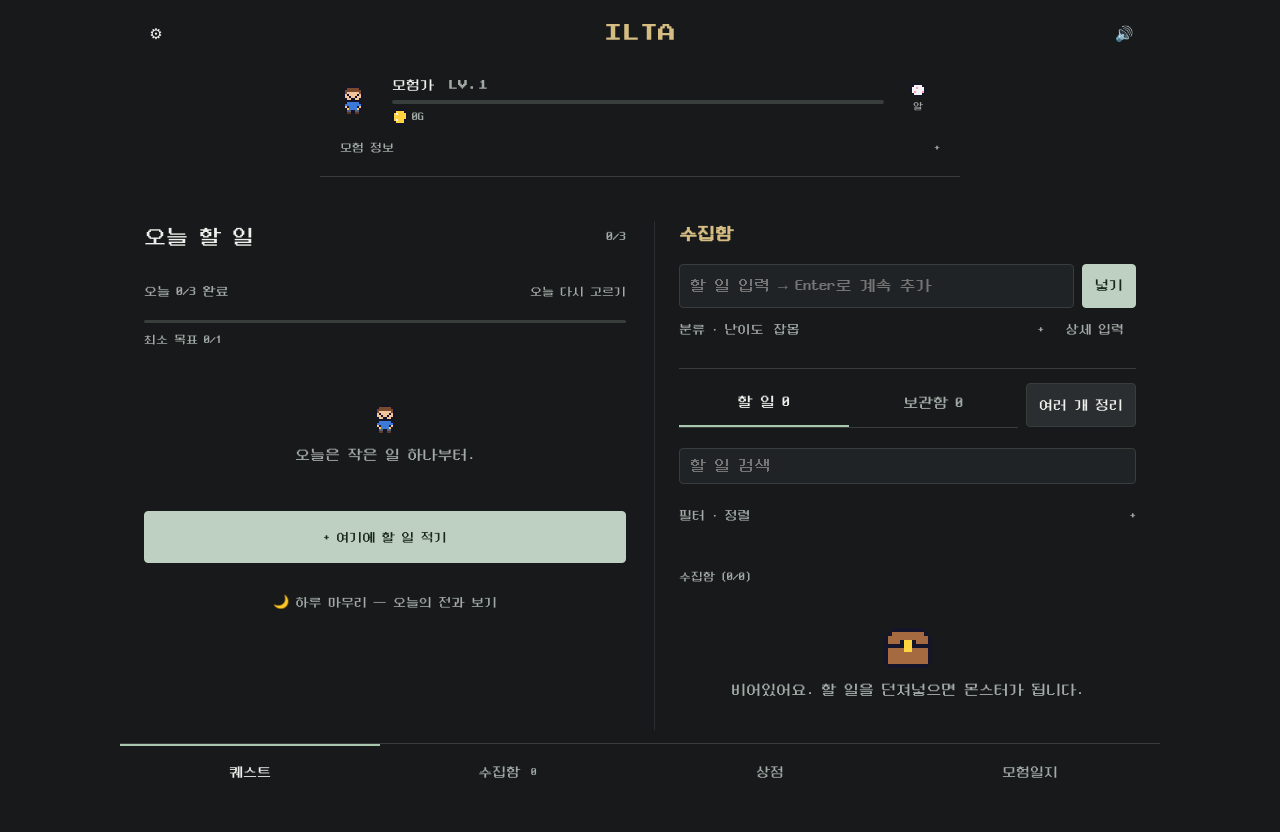
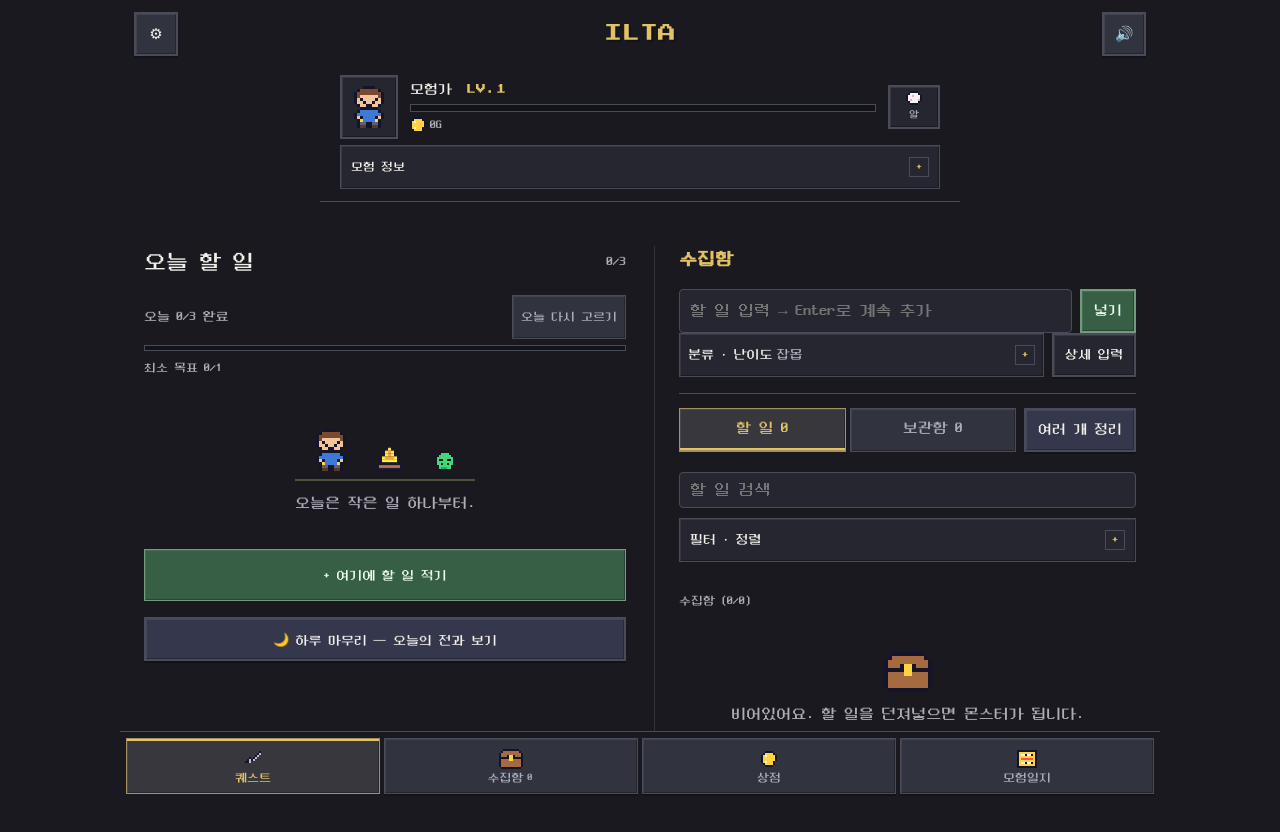
Before and after one commit to sbp37/ilta, a React (Vite) app: page / in a window 1280 px wide. Both pictures are taken after a click on the button "모험 시작". Shown: the top 832 px of the page. Before the commit the page ends 811 px from the top, so only its background shows below. Built offline with nearby package versions, Linux system fonts and the light colour scheme.

Commit message:
Restore pixel-game charm with clear menu controls

```diff
--- a/index.html
+++ b/index.html
@@ -3,7 +3,7 @@
   <head>
     <meta charset="UTF-8" />
     <meta name="viewport" content="width=device-width, initial-scale=1.0" />
-    <meta name="theme-color" content="#17191b" />
+    <meta name="theme-color" content="#19191f" />
     <meta name="apple-mobile-web-app-capable" content="yes" />
     <meta name="apple-mobile-web-app-title" content="ILTA" />
     <title>ILTA — 일타 · 할일 처치 RPG</title>
--- a/src/App.tsx
+++ b/src/App.tsx
@@ -794,30 +794,46 @@ export default function App() {
           className={`tab ${tab === 'quest' ? 'tab-on' : ''}`}
           onClick={() => goTab('quest')}
         >
-          퀘스트
-          {state.active.length > 0 && <span className="tab-badge">{state.active.length}</span>}
+          <span className="tab-icon">
+            <Pixel name="sword" size={2} />
+          </span>
+          <span className="tab-label">
+            퀘스트
+            {state.active.length > 0 && <span className="tab-badge">{state.active.length}</span>}
+          </span>
         </button>
         <button
           aria-current={tab === 'pool' ? 'page' : undefined}
           className={`tab ${tab === 'pool' ? 'tab-on' : ''}`}
           onClick={() => goTab('pool')}
         >
-          수집함
-          <span className="tab-badge">{state.pool.length}</span>
+          <span className="tab-icon">
+            <Pixel name="chest" size={2} />
+          </span>
+          <span className="tab-label">
+            수집함
+            <span className="tab-badge">{state.pool.length}</span>
+          </span>
         </button>
         <button
           aria-current={tab === 'shop' ? 'page' : undefined}
           className={`tab ${tab === 'shop' ? 'tab-on' : ''}`}
           onClick={() => goTab('shop')}
         >
-          상점
+          <span className="tab-icon">
+            <Pixel name="coin" size={2} />
+          </span>
+          <span className="tab-label">상점</span>
         </button>
         <button
           aria-current={tab === 'journal' ? 'page' : undefined}
           className={`tab ${tab === 'journal' ? 'tab-on' : ''}`}
           onClick={() => goTab('journal')}
         >
-          모험일지
+          <span className="tab-icon">
+            <Pixel name="ticket" size={2} />
+          </span>
+          <span className="tab-label">모험일지</span>
         </button>
       </nav>
 
--- a/src/components/Header.tsx
+++ b/src/components/Header.tsx
@@ -46,7 +46,7 @@ export function Header({
       <div className="hero-col">
         <button className="hero-box hero-btn" title="눌러서 용사 꾸미기" onClick={onHeroClick}>
           <Hero
-            size={2}
+            size={3}
             palette={heroPalette(state)}
             equipped={equipped}
             variant={heroSprite(state.heroClass)}
--- a/src/components/QuestBoard.tsx
+++ b/src/components/QuestBoard.tsx
@@ -202,7 +202,11 @@ export function QuestBoard({
 
       {active.length === 0 && (
         <div className="empty-scene">
-          <Hero size={2} palette={heroPal} equipped={equipped} variant={heroVariant} />
+          <div className="camp-scene">
+            <Hero size={3} palette={heroPal} equipped={equipped} variant={heroVariant} />
+            <Pixel name="campfire" size={3} className="flicker" />
+            <Pixel name="slime" size={2} className="bob" />
+          </div>
           <div className="dim">
             {doneToday > 0 ? '오늘도 한 걸음 나아갔어요.' : '오늘은 작은 일 하나부터.'}
           </div>
@@ -253,6 +257,7 @@ export function QuestBoard({
           return (
             <details className={`raid-details ${final ? 'raid-final' : ''}`}>
               <summary>
+                <Pixel name={boss} size={1} />
                 <span>
                   {final ? '챕터 보스' : '주간 보스'} · {MONSTER_NAMES[boss]}
                 </span>
--- a/src/components/Shop.tsx
+++ b/src/components/Shop.tsx
@@ -175,7 +175,7 @@ export function Shop({
       </nav>
       <section className="shop-section" hidden={view !== 'rewards'} aria-label="내 보상">
         <div className="pixel-panel shopkeeper">
-          <Pixel name="npc" size={2} />
+          <Pixel name="npc" size={3} />
           <div className="bubble">{line}</div>
         </div>
 
--- a/src/styles.css
+++ b/src/styles.css
@@ -1,15 +1,16 @@
 :root {
-  --bg: #17191b;
-  --panel: #202325;
-  --panel2: #2a2e30;
-  --ink: #141618;
-  --text: #edf0eb;
-  --dim: #a1aaa5;
-  --line: #383e3b;
-  --green: #a9c6af;
-  --gold: #d4bc82;
-  --red: #d49a96;
-  --purple: #b8abc9;
+  --bg: #19191f;
+  --panel: #252630;
+  --panel2: #31333f;
+  --ink: #121318;
+  --text: #f1f0e9;
+  --dim: #acadb9;
+  --line: #494b59;
+  --green: #8fc89d;
+  --gold: #e3c265;
+  --red: #d99a9a;
+  --purple: #b7a4ce;
+  --bevel: inset 1px 1px 0 #ffffff14, inset -1px -1px 0 #00000045;
 }
 
 /* Daily work controls keep the existing pixel palette and assets. */
@@ -561,8 +562,11 @@ body {
   right: 14px;
   top: 12px;
   font-size: 15px;
-  background: transparent;
-  border: 1px solid transparent;
+  background: var(--panel2);
+  border: 2px solid var(--line);
+  box-shadow:
+    var(--bevel),
+    0 2px 0 var(--ink);
   padding: 4px 7px;
   cursor: pointer;
   color: var(--text);
@@ -723,7 +727,8 @@ body {
 .pixel-panel {
   background: var(--panel);
   border: 1px solid var(--line);
-  border-radius: 4px;
+  border-radius: 0;
+  box-shadow: var(--bevel);
 }
 
 .btn {
@@ -731,8 +736,11 @@ body {
   font-size: 14px;
   color: var(--text);
   background: var(--panel2);
-  border: 1px solid var(--line);
-  border-radius: 4px;
+  border: 2px solid var(--line);
+  border-radius: 0;
+  box-shadow:
+    var(--bevel),
+    0 2px 0 var(--ink);
   min-height: 44px;
   padding: 8px 12px;
   cursor: pointer;
@@ -745,6 +753,7 @@ body {
 
 .btn:active {
   transform: translateY(1px);
+  box-shadow: inset 1px 1px 0 #00000040;
 }
 
 .btn:disabled {
@@ -754,23 +763,23 @@ body {
 }
 
 .btn-go {
-  background: #bed0c2;
-  border-color: #bed0c2;
-  color: #18271d;
+  background: #375f46;
+  border-color: #749a7b;
+  color: #f0fff3;
 }
 
 .btn-sub {
-  background: var(--panel2);
+  background: #35384d;
 }
 
 .btn-ghost {
-  background: transparent;
-  color: var(--dim);
+  background: var(--panel);
+  color: var(--text);
 }
 
 .btn-gold {
-  background: var(--panel2);
-  color: var(--text);
+  background: #423e30;
+  color: #ead698;
 }
 
 .btn-big {
@@ -790,8 +799,9 @@ body {
 }
 
 .hero-box {
-  background: transparent;
-  border: 1px solid transparent;
+  background: var(--panel);
+  border: 2px solid var(--line);
+  box-shadow: var(--bevel);
   padding: 6px;
 }
 
@@ -809,22 +819,23 @@ body {
 .lv-badge {
   font-family: 'Press Start 2P', monospace;
   font-size: 10px;
-  color: var(--dim);
+  color: var(--gold);
   background: transparent;
   padding: 3px 6px;
 }
 
 .xp-bar {
-  height: 4px;
-  background: var(--line);
-  border: 0;
-  border-radius: 2px;
+  height: 8px;
+  background: var(--ink);
+  border: 1px solid var(--line);
+  border-radius: 0;
   overflow: hidden;
 }
 
 .xp-fill {
   height: 100%;
-  background: #849d89;
+  background: var(--green);
+  box-shadow: inset 0 -2px 0 #00000025;
   transition: width 0.3s steps(8);
 }
 
@@ -841,8 +852,9 @@ body {
 }
 
 .pet-box {
-  background: transparent;
-  border: 1px solid transparent;
+  background: var(--panel);
+  border: 2px solid var(--line);
+  box-shadow: var(--bevel);
   padding: 6px 8px;
   display: flex;
   flex-direction: column;
@@ -914,7 +926,8 @@ body {
 .quest-card {
   background: var(--panel);
   border: 1px solid var(--line);
-  border-radius: 4px;
+  border-radius: 0;
+  box-shadow: var(--bevel);
   padding: 14px;
   animation: pop-in 0.18s steps(3);
 }
@@ -1143,7 +1156,9 @@ body {
 
 .empty-slot {
   border: 1px solid var(--line);
-  border-radius: 4px;
+  border-radius: 0;
+  background: var(--panel);
+  box-shadow: var(--bevel);
   color: var(--dim);
   text-align: center;
   padding: 14px;
@@ -1252,7 +1267,8 @@ body {
   color: var(--text);
   background: transparent;
   border: 1px solid var(--line);
-  border-radius: 4px;
+  border-radius: 0;
+  box-shadow: var(--bevel);
   padding: 8px 12px;
   cursor: pointer;
   display: inline-flex;
@@ -1440,10 +1456,11 @@ body {
   font-size: 13px;
   width: 30px;
   height: 30px;
-  background: transparent;
-  color: var(--dim);
-  border: 1px solid transparent;
-  border-radius: 4px;
+  background: var(--panel2);
+  color: var(--dim);
+  border: 1px solid var(--line);
+  border-radius: 0;
+  box-shadow: var(--bevel);
   cursor: pointer;
   flex-shrink: 0;
 }
@@ -1654,6 +1671,8 @@ body {
   background: var(--bg);
   position: sticky;
   bottom: 0;
+  gap: 4px;
+  padding: 6px;
 }
 
 .tab {
@@ -1661,30 +1680,48 @@ body {
   font-family: inherit;
   font-size: 14px;
   color: var(--dim);
-  background: transparent;
-  border: none;
+  background: var(--panel2);
+  border: 1px solid var(--line);
+  box-shadow:
+    var(--bevel),
+    0 2px 0 var(--ink);
   min-height: 56px;
-  padding: 12px 4px;
+  padding: 6px 2px;
   cursor: pointer;
   display: flex;
+  flex-direction: column;
   align-items: center;
   justify-content: center;
-  gap: 6px;
-}
-
-.tab:last-child {
-  border-right: none;
+  gap: 3px;
+  min-width: 0;
+}
+.tab-icon {
+  height: 20px;
+  display: flex;
+  align-items: center;
+  justify-content: center;
+}
+.tab-label {
+  display: inline-flex;
+  align-items: center;
+  gap: 2px;
+  white-space: nowrap;
+  font-size: 12px;
 }
 
 .tab-on {
-  color: var(--text);
-  box-shadow: inset 0 2px 0 0 var(--green);
+  color: var(--gold);
+  background: #37373d;
+  border-color: #a39160;
+  box-shadow:
+    inset 0 2px 0 var(--gold),
+    var(--bevel);
 }
 
 .tab-badge {
-  font-size: 11px;
-  color: var(--dim);
-  padding: 1px 5px;
+  font-size: 10px;
+  color: var(--dim);
+  padding: 0 2px;
 }
 
 .toast {
@@ -3070,9 +3107,9 @@ body[data-theme='sakura'] {
   min-height: 52px;
 }
 .empty-scene + .empty-slot {
-  border-color: #bed0c2;
-  background: #bed0c2;
-  color: #18271d;
+  border-color: #749a7b;
+  background: #375f46;
+  color: #f0fff3;
 }
 .hint {
   color: #a0a7c4;
@@ -3193,11 +3230,11 @@ body[data-theme='sakura'] {
   flex-wrap: wrap;
 }
 .tab-bar {
-  padding-bottom: env(safe-area-inset-bottom, 0px);
+  padding-bottom: max(6px, env(safe-area-inset-bottom, 0px));
   z-index: 30;
 }
 .timer-dock {
-  bottom: calc(68px + env(safe-area-inset-bottom, 0px));
+  bottom: calc(80px + env(safe-area-inset-bottom, 0px));
 }
 .toast {
   width: min(460px, calc(100% - 24px));
@@ -3228,10 +3265,10 @@ body[data-theme='sakura'] {
   margin-bottom: 10px;
 }
 
-/* Work stays prominent; supporting game information uses quiet disclosure rows. */
+/* Keep the task hierarchy while giving interactive controls a pixel-game shape. */
 .header {
   display: grid;
-  grid-template-columns: 40px minmax(0, 1fr) 44px;
+  grid-template-columns: 58px minmax(0, 1fr) 52px;
   gap: 6px 12px;
   margin-bottom: 20px;
   padding: 8px 20px 12px;
@@ -3260,7 +3297,9 @@ body[data-theme='sakura'] {
   min-height: 44px;
 }
 .hero-btn {
-  min-height: 44px;
+  min-height: 64px;
+  display: grid;
+  place-items: center;
 }
 .hero-details {
   grid-column: 1 / -1;
@@ -3281,9 +3320,13 @@ body[data-theme='sakura'] {
   align-items: center;
   gap: 10px;
   cursor: pointer;
-  color: var(--dim);
+  color: var(--text);
   font-size: 13px;
   list-style: none;
+  background: var(--panel);
+  border: 1px solid var(--line);
+  box-shadow: var(--bevel);
+  padding: 8px 10px;
 }
 .hero-details-body .streak-badge,
 .hero-details-body .freeze-badge {
@@ -3302,13 +3345,20 @@ body[data-theme='sakura'] {
   content: '+';
   margin-left: auto;
   flex-shrink: 0;
+  display: grid;
+  place-items: center;
+  width: 18px;
+  height: 18px;
+  border: 1px solid var(--line);
+  color: var(--gold);
+  line-height: 1;
 }
 .quiet-details[open] > summary::after,
 .raid-details[open] > summary::after {
   content: '−';
 }
 .hero-details > summary {
-  min-height: 32px;
+  min-height: 44px;
   font-size: 12px;
 }
 .content {
@@ -3332,9 +3382,10 @@ body[data-theme='sakura'] {
 }
 .daily-goal .pool-act {
   min-height: 44px;
-  padding: 4px 0 4px 8px;
-  border: 0;
-  background: transparent;
+  padding: 4px 8px;
+  border: 1px solid var(--line);
+  background: var(--panel2);
+  box-shadow: var(--bevel);
 }
 .daily-goal .minimum-goal {
   margin: 8px 0 0;
@@ -3342,25 +3393,26 @@ body[data-theme='sakura'] {
   font-size: 12px;
 }
 .goal-bar {
-  height: 3px;
+  height: 6px;
 }
 .quest-card[data-important='true'] {
   border-left: 2px solid var(--gold);
 }
 .quest-actions .btn-sub,
 .quest-actions .btn-ghost {
-  background: transparent;
-  border-color: transparent;
-  color: var(--dim);
+  background: var(--panel2);
+  border-color: var(--line);
+  color: var(--text);
 }
 .edit-link,
 .pool-act {
   border: 1px solid var(--line);
-  border-radius: 4px;
-  background: transparent;
+  border-radius: 0;
+  background: var(--panel2);
+  box-shadow: var(--bevel);
 }
 .edit-link {
-  border-color: transparent;
+  color: var(--text);
 }
 .strike-button,
 .split-task {
@@ -3382,12 +3434,15 @@ body[data-theme='sakura'] {
   background: transparent;
 }
 .raid-details {
-  border-top: 1px solid var(--line);
+  border: 0;
   margin-top: 8px;
 }
 .raid-details > summary {
   flex-wrap: wrap;
   padding-block: 12px;
+}
+.raid-details > summary > .pixel-sprite {
+  flex-shrink: 0;
 }
 .raid-details > summary > .dim {
   font-size: 11px;
@@ -3404,8 +3459,15 @@ body[data-theme='sakura'] {
 .review-btn {
   margin: 0;
   font-size: 13px;
-  border-color: transparent;
-  padding: 10px 0;
+  border-color: var(--line);
+  padding: 10px;
+}
+.draw-btn {
+  background: #423e30;
+  color: var(--gold);
+}
+.review-btn {
+  background: #35384d;
 }
 .entry-options .chip-row {
   margin-block: 8px;
@@ -3414,19 +3476,22 @@ body[data-theme='sakura'] {
   position: relative;
 }
 .entry-tools .entry-options > summary {
-  padding-right: 92px;
+  margin-right: 92px;
+  padding: 8px;
+  flex-wrap: wrap;
+  gap: 4px;
 }
 .entry-tools .detailed-add {
   position: absolute;
   top: 0;
   right: 0;
+  width: 84px;
 }
 .entry-options .chip-diff {
   padding: 8px;
 }
 .detailed-add {
-  border: 0;
-  padding-left: 0;
+  padding-inline: 8px;
   font-size: 13px;
 }
 .filter-options .filter-row {
@@ -3434,8 +3499,23 @@ body[data-theme='sakura'] {
 }
 .view-tabs .selected,
 .organize-toolbar .view-tabs [aria-selected='true'] {
-  color: var(--text);
-  border-bottom-color: var(--green);
+  color: var(--gold);
+  background: #37373d;
+  border-color: #a39160;
+  box-shadow:
+    inset 0 -2px 0 var(--gold),
+    var(--bevel);
+}
+.view-tabs {
+  border: 0;
+  gap: 4px;
+}
+.view-tabs button {
+  background: var(--panel2);
+  border: 1px solid var(--line);
+  box-shadow: var(--bevel);
+  padding-inline: 6px;
+  min-width: 0;
 }
 .shop-section {
   display: flex;
@@ -3456,13 +3536,19 @@ body[data-theme='sakura'] {
   padding-inline: 0;
 }
 .shopkeeper .bubble {
-  border: 0;
-  background: transparent;
-  color: var(--dim);
-  padding: 0;
+  border: 1px solid var(--line);
+  background: var(--panel);
+  color: var(--text);
+  padding: 10px 12px;
+  box-shadow: var(--bevel);
 }
 .shopkeeper .bubble::before {
-  display: none;
+  display: block;
+  border-width: 1px;
+  border-color: var(--line);
+  background: var(--panel);
+  left: -5px;
+  transform: rotate(45deg);
 }
 .stat-num,
 .stat-num.boss-num,
@@ -3531,6 +3617,33 @@ body[data-theme='sakura'] {
 .logo-kr {
   color: var(--dim);
 }
+.game-title,
+.logo-main {
+  text-shadow: 2px 2px 0 var(--ink);
+}
+.camp-scene {
+  min-height: 58px;
+  padding: 0 18px 8px;
+  border-bottom: 2px solid #50513c;
+}
+.camp-scene .bob {
+  animation: bob 2.4s steps(2) infinite;
+}
+.camp-scene .flicker {
+  animation: flicker 2s steps(2) infinite;
+}
+.board > .empty-scene {
+  padding-block: 18px;
+}
+.quiet-details > summary:hover,
+.raid-details > summary:hover,
+.tab:hover,
+.view-tabs button:hover {
+  filter: brightness(1.12);
+}
+.toast {
+  bottom: calc(82px + env(safe-area-inset-bottom, 0px));
+}
 
 @media (min-width: 1000px) {
   .app {
```
Also changed, not shown: public/manifest.webmanifest, 1 other file (tests, documents, lock files or other folders).
